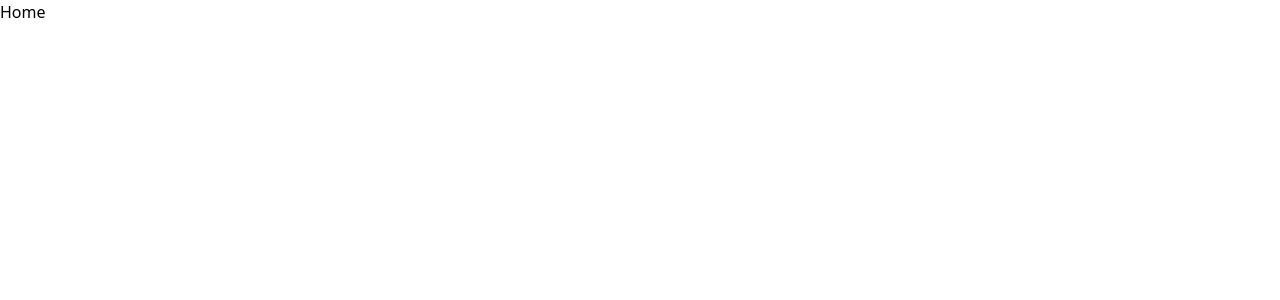
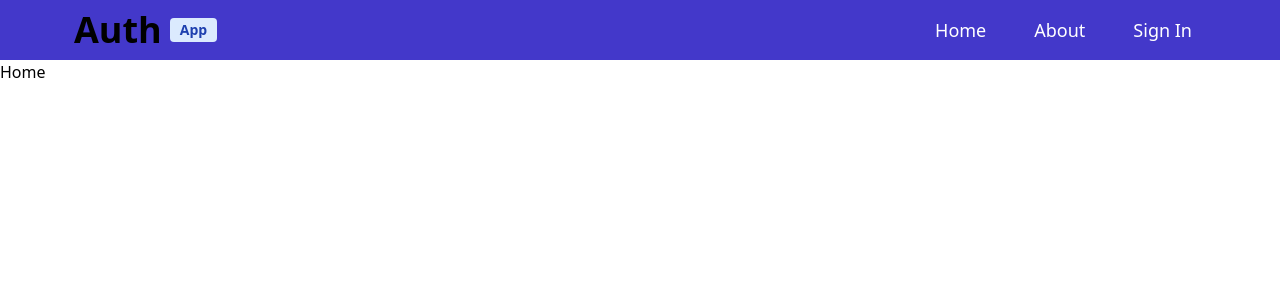
Before and after one commit to DexTerMtor-Rahul/Authentication-App, a React (Vite) app in the folder client/: page / in a window 1280 px wide. Shown: the top 300 px of the page. Built offline with nearby package versions, Linux system fonts and the light colour scheme.

Commit message:
Create nav bar and link to its respective page.

```diff
--- a/client/src/App.jsx
+++ b/client/src/App.jsx
@@ -4,10 +4,12 @@ import About from "./pages/About";
 import Profile from "./pages/Profile";
 import SignIn from "./pages/SignIn";
 import SignUp from "./pages/SignUp";
+import Header from "./components/Header";
 
 export default function App() {
   return (
     <BrowserRouter>
+      <Header />
       <Routes>
         <Route path="/" element={<Home />} />
         <Route path="/about" element={<About />} />
--- /dev/null
+++ b/client/src/components/Header.jsx
@@ -0,0 +1,38 @@
+import { Link } from "react-router-dom";
+
+export default function Header() {
+  return (
+    <>
+      <div className="bg-indigo-700">
+        <div className=" flex justify-between mx-auto max-w-6xl items-center">
+          {/* Header Text */}
+          <Link to="/">
+            <div className="flex items-center text-4xl font-extrabold dark:text-white px-2.5 py-2.5">
+              Auth
+              <span className="bg-blue-100 text-blue-800 text-sm font-semibold me-2 px-2.5 py-0.5 rounded dark:bg-blue-200 dark:text-blue-800 ms-2">
+                App
+              </span>
+            </div>
+          </Link>
+
+          {/* Nav bars */}
+          <div className="hidden w-full md:block md:w-auto text-white text-lg m-3 rounded-sm">
+            <ul className="flex gap-6">
+              <Link to="/">
+                <li className="px-3">Home</li>
+              </Link>
+
+              <Link to="/about">
+                <li className="px-3">About</li>
+              </Link>
+
+              <Link to="/sign-in">
+                <li className="px-3">Sign In</li>
+              </Link>
+            </ul>
+          </div>
+        </div>
+      </div>
+    </>
+  );
+}
```
